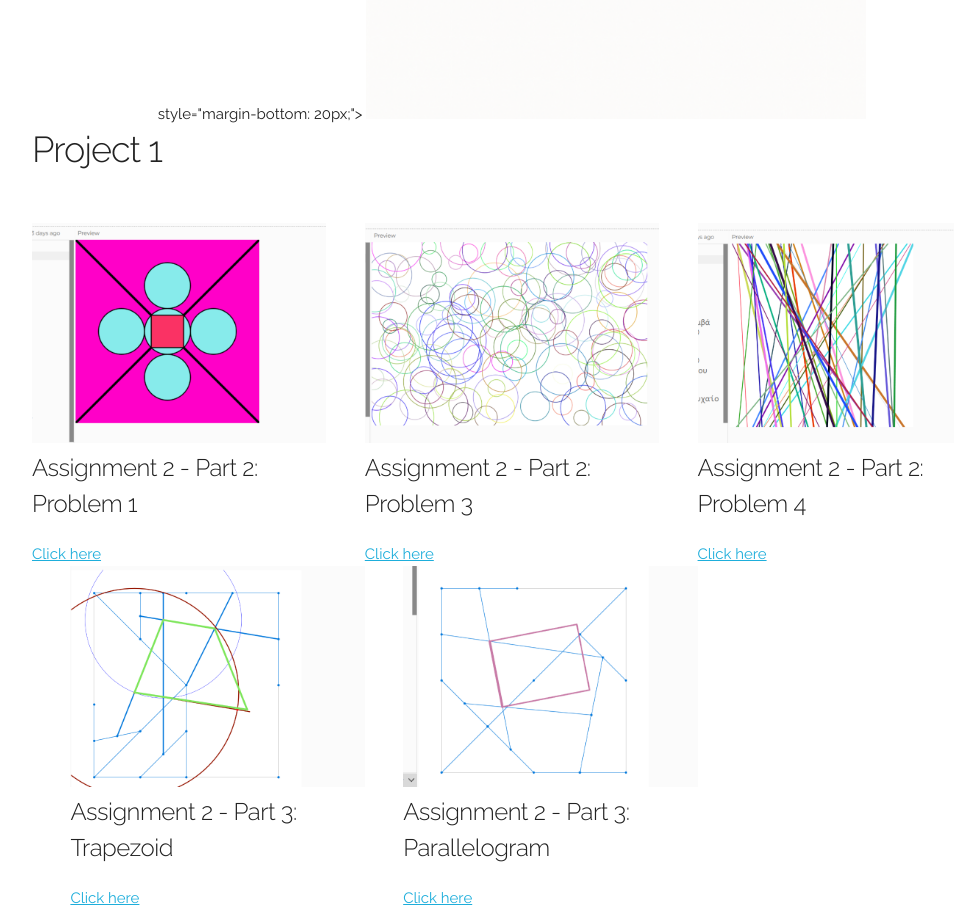
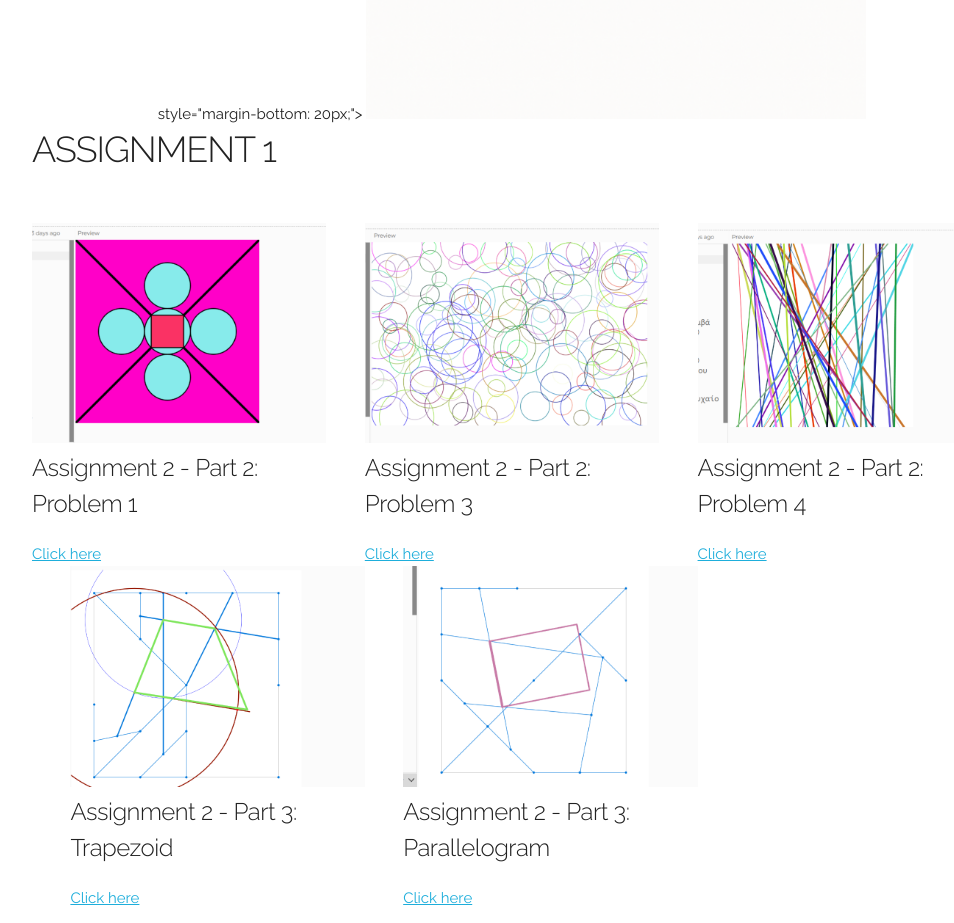
Before and after one commit to AggelikiGr/WEBSITE, a plain HTML site: page index.html in a window 1280 px wide. Shown: the part 820-1743 px from the top of the page, without its empty margins (128-1082 px from the left). Drawn offline with Linux system fonts and the light colour scheme.

Commit message:
Update index.html

```diff
--- a/index.html
+++ b/index.html
@@ -42,7 +42,7 @@
 
   <div id="projects" class="container" >
 
-    <h3 class="half-bottom">Project 1</h3>
+    <h3 class="half-bottom">ASSIGNMENT 1</h3>
 
     <div class="row half-bottom">
       <div class="four columns">
```
